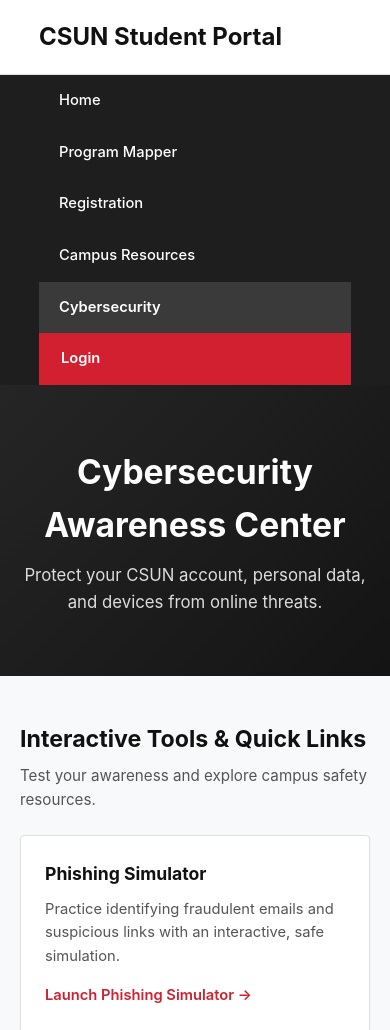
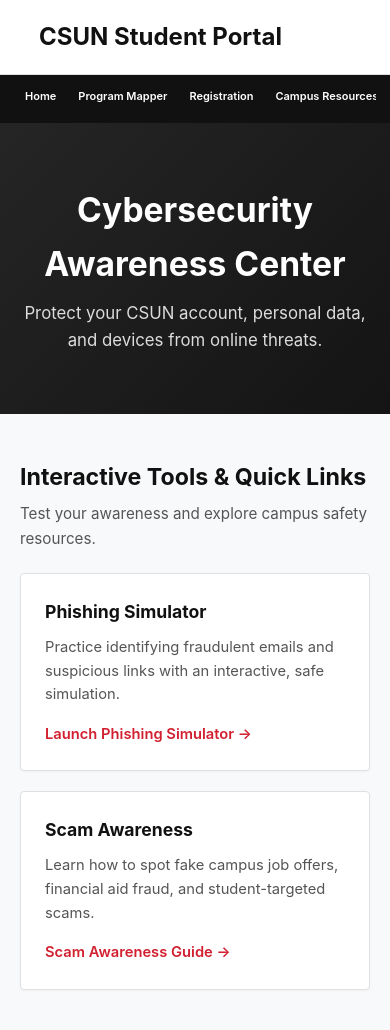
Before and after one commit to sun-drag/Project-CSUN-Reimagined, a plain HTML site: page pages/cybersecurity.html in a window 390 px wide. Shown: the top 1030 px of the page. Drawn offline with Linux system fonts and the light colour scheme.

Commit message:
Consistency
Fixed cybersecurity’s nav and images, Also fixed resoureces nav bar. Both Nav bars now have consistent CSS with other pages

```diff
--- a/css/pages/resources.css
+++ /dev/null
@@ -1 +0,0 @@
-/* Campus Resource Finder page-specific styles will go here. */
--- a/pages/cybersecurity.html
+++ b/pages/cybersecurity.html
@@ -44,41 +44,74 @@
     }
 
     /* Navigation Bar */
-    .navbar {
-      background-color: var(--nav-bg);
+/* Navigation bar matching index.html */
+.main-nav {
+    background: #111;
+    width: 100%;
+}
+.nav-inner {
     display: flex;
+    width: 1180px;
+    max-width: calc(100% - 40px);
+    margin: 0 auto;
     justify-content: center;
+    align-items: stretch;
+}
+.main-nav a {
+    display: flex;
     align-items: center;
-      flex-wrap: wrap;
-      padding: 0 10%;
+    padding: 17px 22px;
+    color: white;
+    text-decoration: none;
+    border-bottom: 4px solid transparent;
+    font-size: 14px;
+    font-weight: 600;
+    white-space: nowrap;
+    transition: background-color 0.2s ease,
+                border-color 0.2s ease;
 }
-
-    .navbar a {
-      color: #ffffff;
-      text-decoration: none;
-      padding: 14px 20px;
-      font-size: 0.92rem;
-      font-weight: 500;
-      transition: background-color 0.2s;
+.main-nav a:hover,
+.main-nav a.active {
+    background: #222;
+    border-bottom-color: #d71920;
 }
-
-    .navbar a:hover {
-      background-color: #2e2e2e;
+.main-nav .lgb {
+    background-color: #d71920;
+    border-bottom-color: #d71920;
 }
-
-    .navbar a.active {
-      background-color: var(--nav-active);
-      font-weight: 600;
+.main-nav .lgb:hover {
+    background-color: #aa1118;
+    border-bottom-color: #aa1118;
 }
-
-    .navbar a.login-btn {
-      background-color: var(--csun-red);
-      padding: 14px 22px;
-      font-weight: 600;
+/* Responsive navigation */
+@media (max-width: 1050px) {
+    .main-nav a {
+        padding-left: 14px;
+        padding-right: 14px;
     }
-
-    .navbar a.login-btn:hover {
-      background-color: var(--csun-red-dark);
+}
+@media (max-width: 780px) {
+    .nav-inner {
+        justify-content: flex-start;
+        overflow-x: auto;
+    }
+    .main-nav a {
+        padding: 14px 13px;
+        font-size: 12px;
+    }
+    .main-nav .lgb {
+        padding-left: 16px;
+        padding-right: 16px;
+    }
+}
+@media (max-width: 520px) {
+    .nav-inner {
+        max-width: calc(100% - 28px);
+    }
+    .main-nav a {
+        padding: 13px 11px;
+        font-size: 11px;
+    }
 }
 
     /* Hero Banner */
@@ -326,13 +359,15 @@
   </header>
 
   <!-- Navigation Bar -->
-  <nav class="navbar">
+<nav class="main-nav" aria-label="Main navigation">
+        <div class="nav-inner">
           <a href="../index.html">Home</a>
           <a href="program-mapper.html">Program Mapper</a>
           <a href="registration.html">Registration</a>
           <a href="resources.html">Campus Resources</a>
-    <a href="cybersecurity.html" class="active">Cybersecurity</a>
-    <a href="login-page.html" class="login-btn">Login</a>
+          <a href="cybersecurity.html" class="active" aria-current="page">Cybersecurity</a>
+          <a href="login-page.html" class="lgb">Login</a>
+        </div>
       </nav>
 
   <!-- Hero Banner -->
@@ -428,7 +463,7 @@
       <p class="section-subtitle">Review the highlighted red flags in this sample student job scam email.</p>
       <div class="phishing-box">
         <!-- Make sure your saved image file in GitHub matches this exact filename -->
-        <img src="phishing-email-example.jpg" alt="Spot the Phishing Email example highlighting spoofed sender, generic greeting, urgency, suspicious demands, and unofficial links" />
+        <img src="../images/emailex.jpg" alt="Spot the Phishing Email example highlighting spoofed sender, generic greeting, urgency, suspicious demands, and unofficial links" />
       </div>
     </section>
 
```
Also changed, not shown: pages/resources.html (+79 -0 lines), images/emailex.jpg (renamed from images/Phishing email example.jpg), 2 other files. Lines whose indentation alone changed are shown as unchanged.
